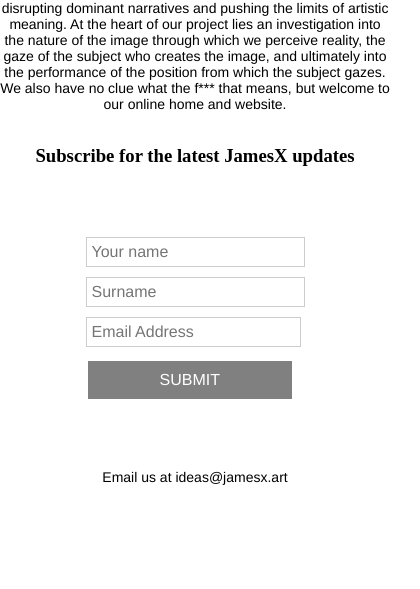
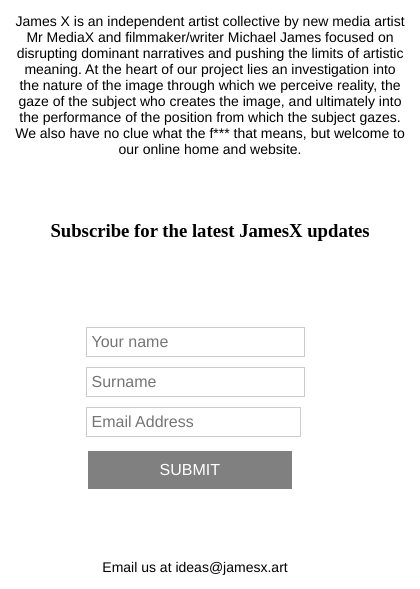
Before and after one commit to MrMediaX86/JamesXOfficialWebsite-20-04-2023, a plain HTML site: page index.html in a window 390 px wide. Shown: the part 422-1011 px from the top of the page, 420 px wide, since content can reach past the window. Before the commit the page ends 921 px from the top, so only its background shows below. Drawn offline with Linux system fonts and the light colour scheme.

Commit message:
Update styles.css - padding to paragraph test
Added padding to stop "paragraph" text from touching the sides of the screen when viewed on mobile.

I removed border but I also still need to make sure "where art comes to die" text updates on Mobile or atleast has a secondary text

```diff
--- a/css/styles.css
+++ b/css/styles.css
@@ -116,7 +116,7 @@ body:after {
 }
 
 .container {
-    border: 10px;
+    padding: 15px;
     max-width: 800px;
     margin: auto;
     width: 100%;
```
